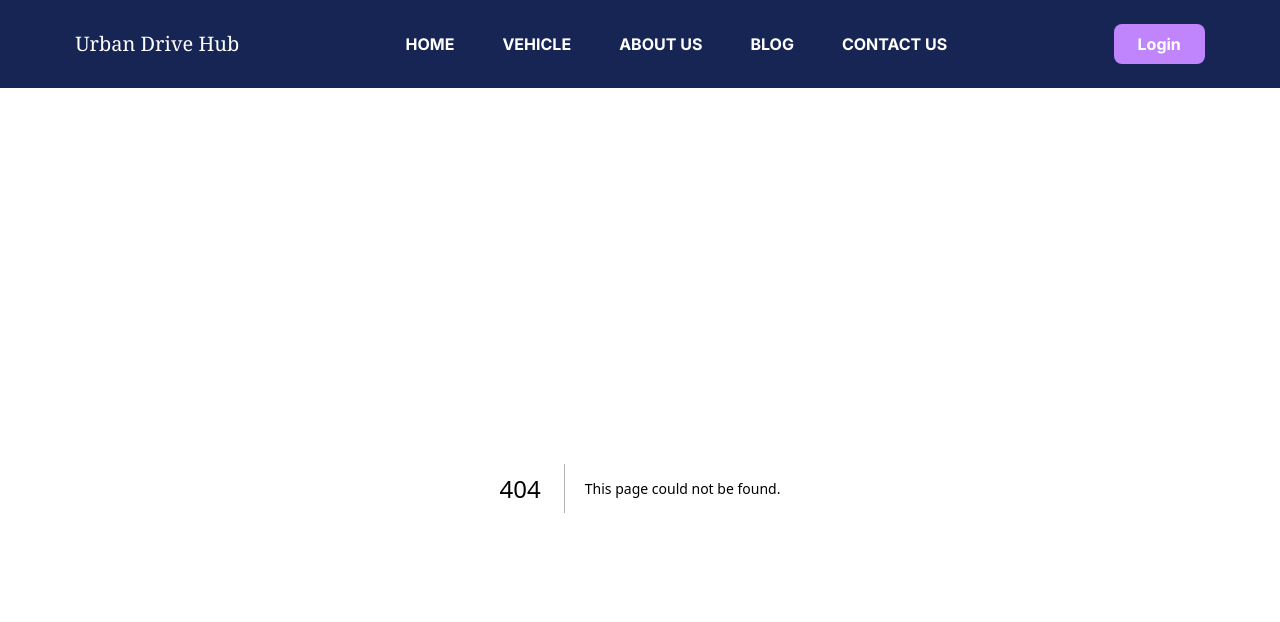
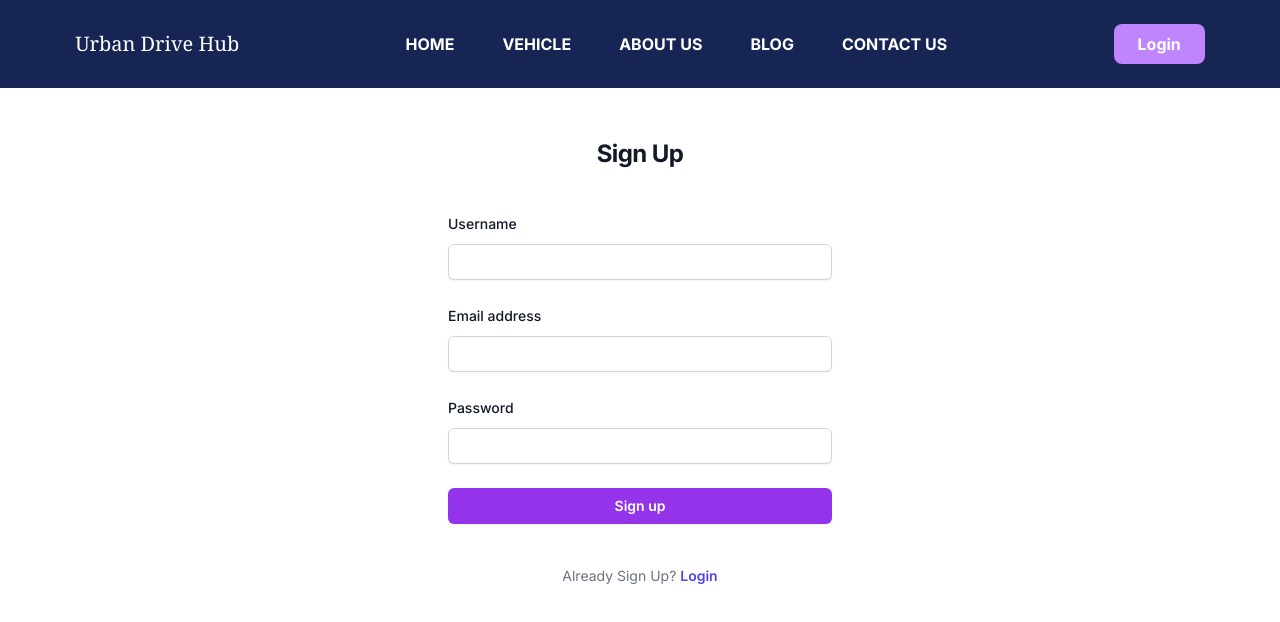
Before and after one commit to AH-Rifat/urban-drive-hub, a Next.js app: page /pages/signup in a window 1280 px wide. Before the commit this address had no page. Shown: the top 622 px of the page. Built offline with nearby package versions, Linux system fonts and the light colour scheme.

Commit message:
login and signup page create done

```diff
--- /dev/null
+++ b/src/app/pages/about/page.jsx
@@ -0,0 +1,9 @@
+import React from 'react'
+
+const AboutUs = () => {
+  return (
+    <div>AboutUs</div>
+  )
+}
+
+export default AboutUs
--- /dev/null
+++ b/src/app/pages/login/page.jsx
@@ -0,0 +1,81 @@
+import Link from 'next/link'
+import React from 'react'
+
+const Login = () => {
+    return (
+        <><div className="flex min-h-full flex-1 flex-col justify-center px-6 py-12 lg:px-8">
+            <div className="sm:mx-auto sm:w-full sm:max-w-sm">
+                {/* <Image className="mx-auto h-10 w-auto"
+            src=""
+            alt="Your Company"
+            width={500}
+            height={500}/> */}
+                <h2 className="mt-10 text-center text-2xl font-bold leading-9 tracking-tight text-gray-900">
+                    Sign in to your account
+                </h2>
+            </div>
+
+            <div className="mt-10 sm:mx-auto sm:w-full sm:max-w-sm">
+                <form className="space-y-6" action="#" method="POST">
+                    <div>
+                        <label htmlFor="email" className="block text-sm font-medium leading-6 text-gray-900">
+                            Email address
+                        </label>
+                        <div className="mt-2">
+                            <input
+                                id="email"
+                                name="email"
+                                type="email"
+                                autoComplete="email"
+                                required
+                                className="block w-full rounded-md border-0 py-1.5 text-gray-900 shadow-sm ring-1 ring-inset ring-gray-300 placeholder:text-gray-400 focus:outline-none focus:ring-1 focus:ring-inset focus:ring-blue-950 sm:text-sm sm:leading-6"
+                            />
+                        </div>
+                    </div>
+
+                    <div>
+                        <div className="flex items-center justify-between">
+                            <label htmlFor="password" className="block text-sm font-medium leading-6 text-gray-900">
+                                Password
+                            </label>
+                            <div className="text-sm">
+                                <a href="#" className="font-semibold text-indigo-600 hover:text-indigo-500">
+                                    Forgot password?
+                                </a>
+                            </div>
+                        </div>
+                        <div className="mt-2">
+                            <input
+                                id="password"
+                                name="password"
+                                type="password"
+                                autoComplete="current-password"
+                                required
+                                className="block w-full rounded-md border-0 py-1.5 text-gray-900 shadow-sm ring-1 ring-inset ring-gray-300 placeholder:text-gray-400 focus:outline-none focus:ring-1 focus:ring-inset focus:ring-blue-950 sm:text-sm sm:leading-6"
+                            />
+                        </div>
+                    </div>
+
+                    <div>
+                        <button
+                            type="submit"
+                            className="flex w-full justify-center rounded-md bg-purple-600 px-3 py-1.5 text-sm font-semibold leading-6 text-white shadow-sm hover:bg-purple-500 focus-visible:outline focus-visible:outline-2 focus-visible:outline-offset-2 focus-visible:outline-indigo-600"
+                        >
+                            Sign in
+                        </button>
+                    </div>
+                </form>
+
+                <p className="mt-10 text-center text-sm text-gray-500">
+                    Not a member?{' '}
+                    <Link href="signup" className="font-semibold leading-6 text-indigo-600 hover:text-indigo-500">
+                        Sign Up
+                    </Link>
+                </p>
+            </div>
+        </div>
+        </>
+    )
+}
+
+export default Login
--- /dev/null
+++ b/src/app/pages/signup/page.jsx
@@ -0,0 +1,91 @@
+import Image from 'next/image'
+import Link from 'next/link'
+import React from 'react'
+
+const Signup = () => {
+    return (
+        <>
+            <div className="flex min-h-full flex-1 flex-col justify-center px-6 py-12 lg:px-8">
+                <div className="sm:mx-auto sm:w-full sm:max-w-sm">
+                    {/* <Image className="mx-auto h-10 w-auto"
+                        src=""
+                        alt="Your Company"
+                        width={500}
+                        height={500}/> */}
+                    <h2 className="text-center text-2xl font-bold leading-9 tracking-tight text-gray-900">
+                        Sign Up
+                    </h2>
+                </div>
+
+                <div className="mt-10 sm:mx-auto sm:w-full sm:max-w-sm">
+                    <form className="space-y-6" action="#" method="POST">
+                        <div>
+                            <label htmlFor="email" className="block text-sm font-medium leading-6 text-gray-900">
+                                Username
+                            </label>
+                            <div className="mt-2">
+                                <input
+                                    id="username"
+                                    name="username"
+                                    type="text"
+                                    autoComplete="username"
+                                    required
+                                    className="block w-full rounded-md border-0 py-1.5 text-gray-900 shadow-sm ring-1 ring-inset ring-gray-300 placeholder:text-gray-400 focus:outline-none focus:ring-1 focus:ring-inset focus:ring-blue-950 sm:text-sm sm:leading-6"
+                                />
+                            </div>
+                        </div>
+                        <div>
+                            <label htmlFor="email" className="block text-sm font-medium leading-6 text-gray-900">
+                                Email address
+                            </label>
+                            <div className="mt-2">
+                                <input
+                                    id="email"
+                                    name="email"
+                                    type="email"
+                                    autoComplete="email"
+                                    required
+                                    className="block w-full rounded-md border-0 py-1.5 text-gray-900 shadow-sm ring-1 ring-inset ring-gray-300 placeholder:text-gray-400 focus:outline-none focus:ring-1 focus:ring-inset focus:ring-blue-950 sm:text-sm sm:leading-6"
+                                />
+                            </div>
+                        </div>
+
+                        <div>
+                            <label htmlFor="password" className="block text-sm font-medium leading-6 text-gray-900">
+                                Password
+                            </label>
+                            <div className="mt-2">
+                                <input
+                                    id="password"
+                                    name="password"
+                                    type="password"
+                                    autoComplete="current-password"
+                                    required
+                                    className="block w-full rounded-md border-0 py-1.5 text-gray-900 shadow-sm ring-1 ring-inset ring-gray-300 placeholder:text-gray-400 focus:outline-none focus:ring-1 focus:ring-inset focus:ring-blue-950 sm:text-sm sm:leading-6"
+                                />
+                            </div>
+                        </div>
+
+                        <div>
+                            <button
+                                type="submit"
+                                className="flex w-full justify-center rounded-md bg-purple-600 px-3 py-1.5 text-sm font-semibold leading-6 text-white shadow-sm hover:bg-purple-500 focus-visible:outline focus-visible:outline-2 focus-visible:outline-offset-2 focus-visible:outline-indigo-600"
+                            >
+                                Sign up
+                            </button>
+                        </div>
+                    </form>
+
+                    <p className="mt-10 text-center text-sm text-gray-500">
+                        Already Sign Up?{' '}
+                        <Link href="login" className="font-semibold leading-6 text-indigo-600 hover:text-indigo-500">
+                            Login
+                        </Link>
+                    </p>
+                </div>
+            </div>
+        </>
+    )
+}
+
+export default Signup
```
